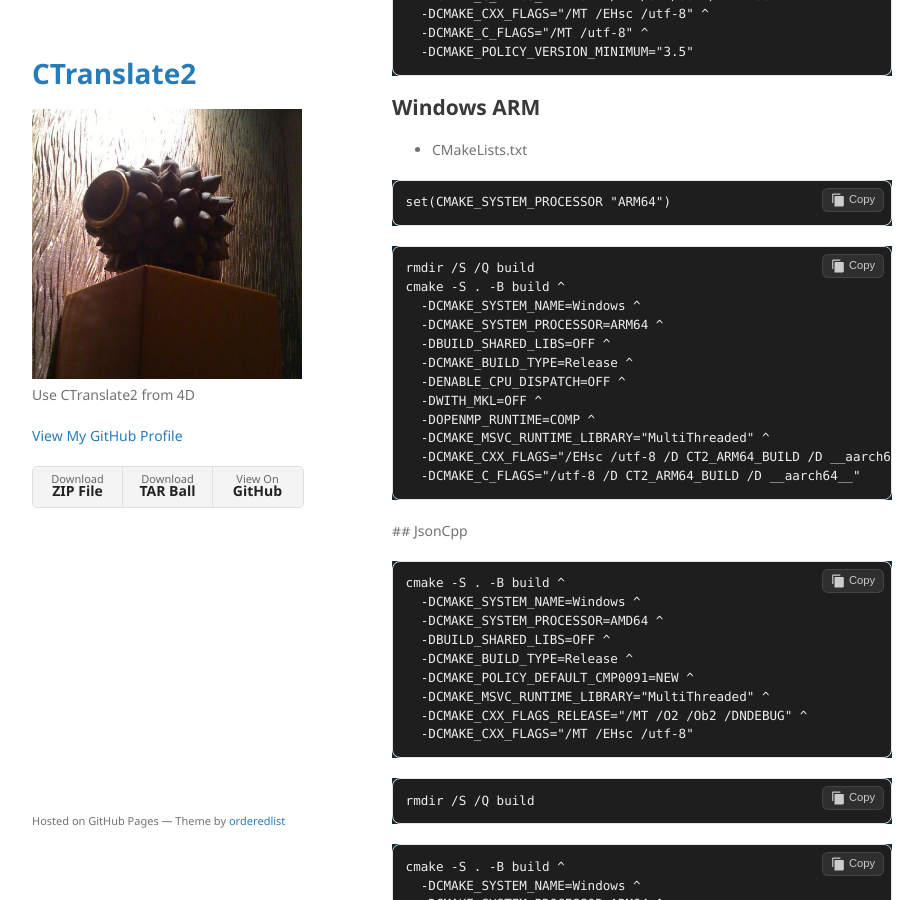
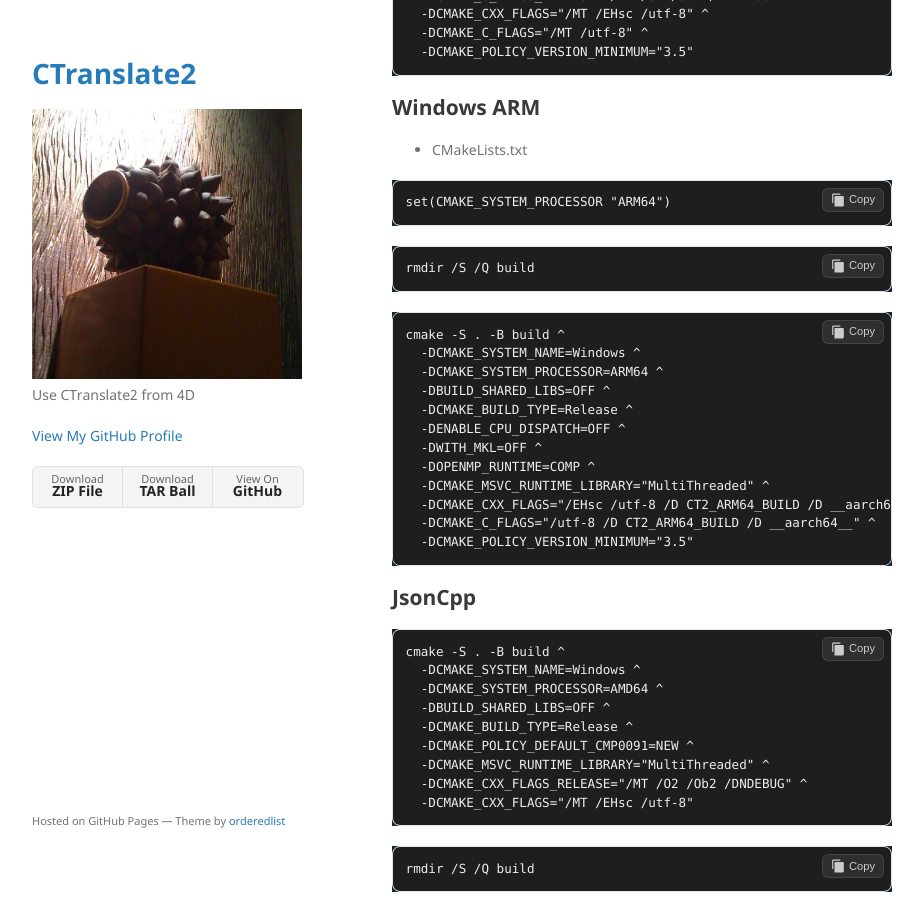
Before and after one commit to miyako/CTranslate2, a Jekyll site: the page built from build.md, in a window 1280 px wide and 900 px high, scrolled down 994 px. Shown: the whole window, without its empty margins (178-1101 px from the left). Built offline with Jekyll 4.4.1, drawn with Linux system fonts in a browser that asks for light colours.

Commit message:
Update build.md

````diff
--- a/build.md
+++ b/build.md
@@ -69,6 +69,9 @@ set(CMAKE_SYSTEM_PROCESSOR "ARM64")
 
 ```
 rmdir /S /Q build
+```
+
+```
 cmake -S . -B build ^
   -DCMAKE_SYSTEM_NAME=Windows ^
   -DCMAKE_SYSTEM_PROCESSOR=ARM64 ^
@@ -79,10 +82,11 @@ cmake -S . -B build ^
   -DOPENMP_RUNTIME=COMP ^
   -DCMAKE_MSVC_RUNTIME_LIBRARY="MultiThreaded" ^
   -DCMAKE_CXX_FLAGS="/EHsc /utf-8 /D CT2_ARM64_BUILD /D __aarch64__" ^
-  -DCMAKE_C_FLAGS="/utf-8 /D CT2_ARM64_BUILD /D __aarch64__"
+  -DCMAKE_C_FLAGS="/utf-8 /D CT2_ARM64_BUILD /D __aarch64__" ^
+  -DCMAKE_POLICY_VERSION_MINIMUM="3.5"
 ```
 
- ## JsonCpp
+## JsonCpp
 
 ```
 cmake -S . -B build ^
````
